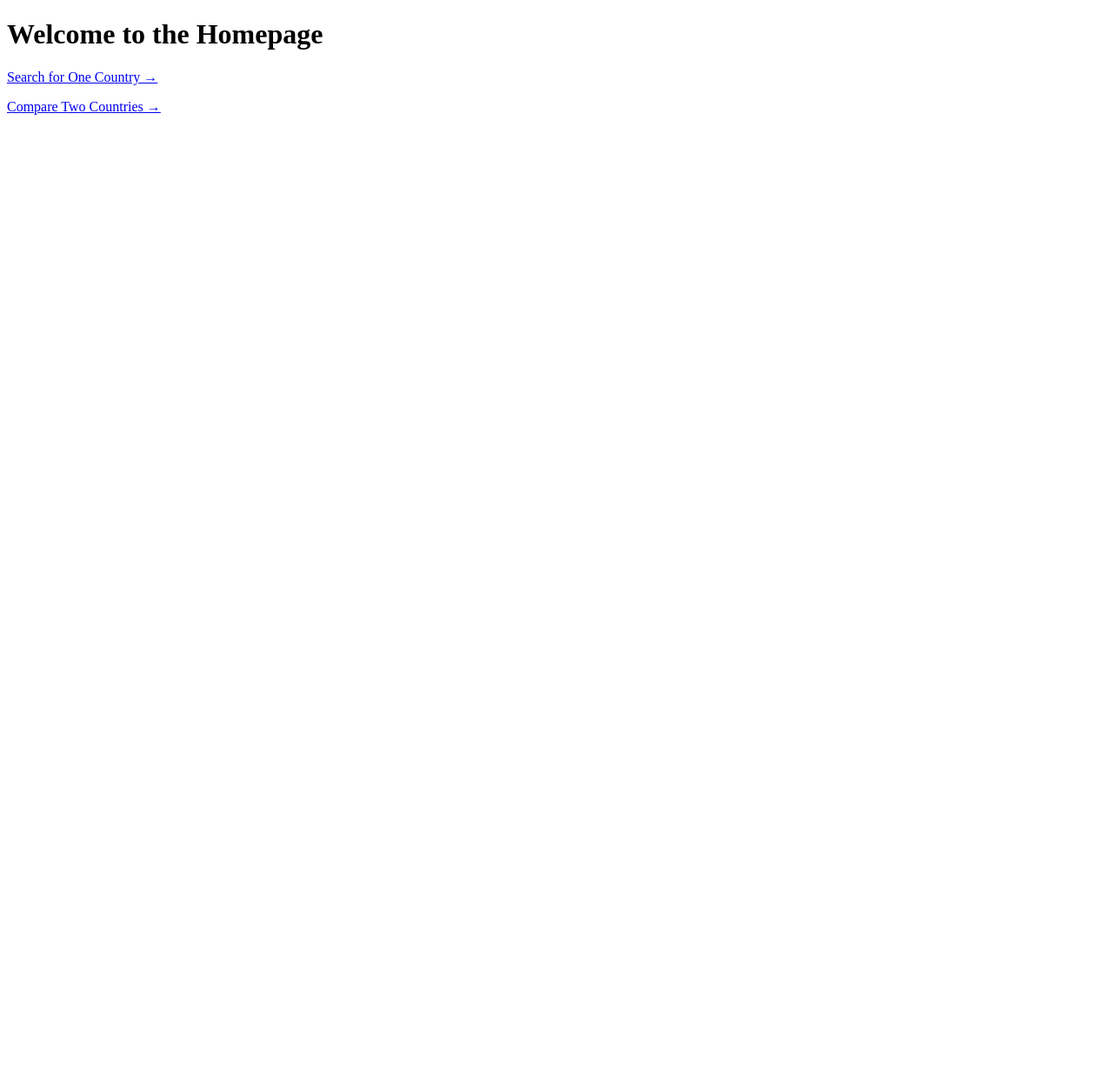
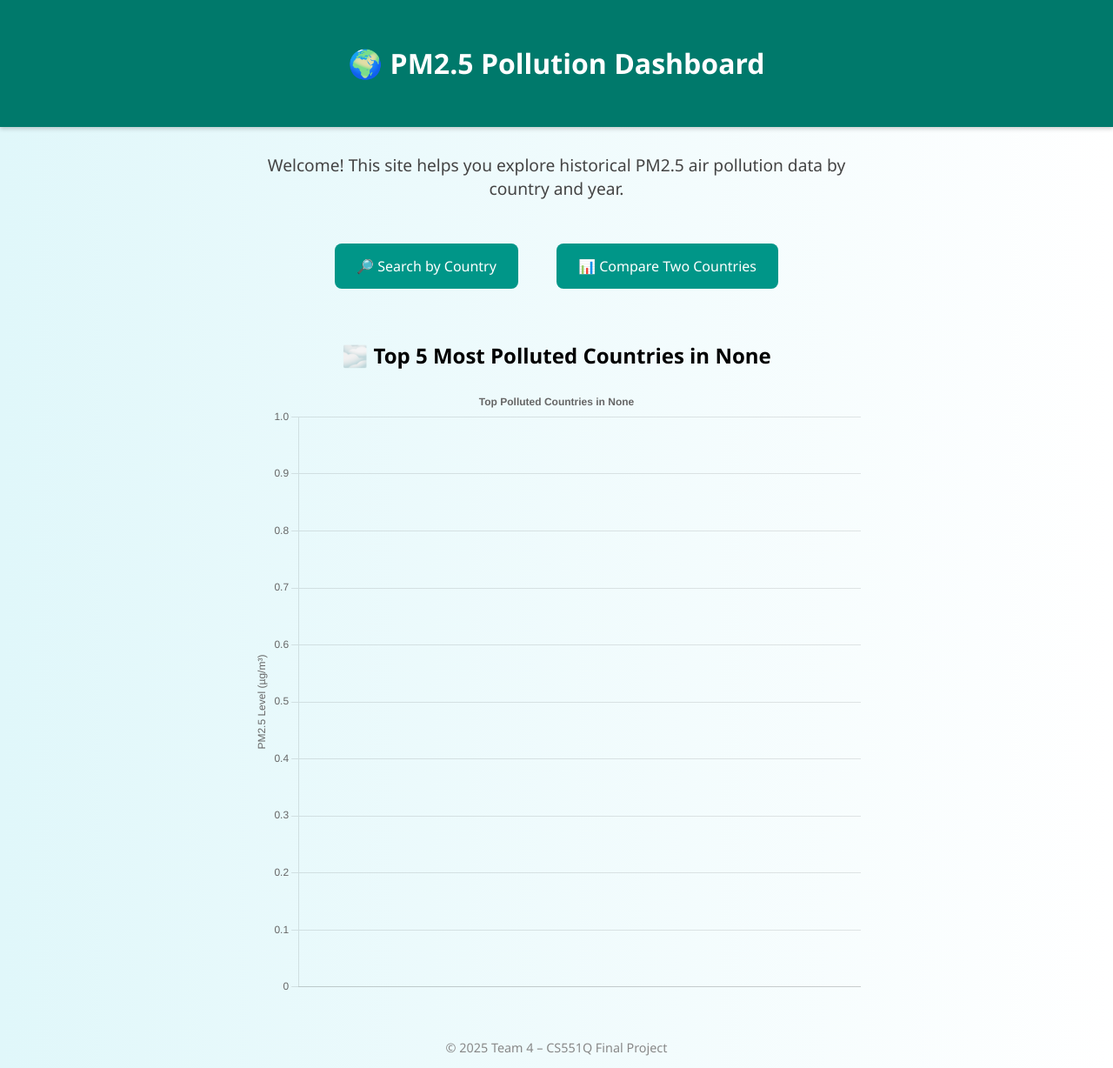
Before and after one commit to sita1013/Team_4_Deployment, a Django app: page / in a window 1280 px wide. Shown: the whole page at 87% size. Before the commit the page ends 132 px from the top, so only its background shows below. Run offline with Django 5.2, Linux system fonts and the light colour scheme; data that the repository does not hold is empty.

Commit message:
homepage updated

```diff
--- a/countries/templates/countries/homepage.html
+++ b/countries/templates/countries/homepage.html
@@ -1,11 +1,125 @@
 <!DOCTYPE html>
 <html>
 <head>
-    <title>Homepage</title>
+    <title>PM2.5 Dashboard</title>
+    <script src="https://cdn.jsdelivr.net/npm/chart.js"></script>
+    <style>
+        body {
+            font-family: 'Segoe UI', sans-serif;
+            background: linear-gradient(to right, #e0f7fa, #ffffff);
+            margin: 0;
+            padding: 0;
+            text-align: center;
+        }
+
+        header {
+            background-color: #00796b;
+            color: white;
+            padding: 30px 10px;
+            box-shadow: 0 2px 5px rgba(0,0,0,0.2);
+        }
+
+        .intro {
+            margin: 30px auto;
+            max-width: 700px;
+            font-size: 1.2em;
+            color: #444;
+        }
+
+        .btn {
+            display: inline-block;
+            padding: 15px 25px;
+            margin: 20px;
+            font-size: 1em;
+            color: white;
+            background-color: #009688;
+            border: none;
+            border-radius: 8px;
+            text-decoration: none;
+            transition: background-color 0.3s ease;
+        }
+
+        .btn:hover {
+            background-color: #00796b;
+        }
+
+        .chart-container {
+            max-width: 700px;
+            margin: 40px auto;
+        }
+
+        footer {
+            margin-top: 50px;
+            color: #888;
+            font-size: 0.9em;
+        }
+    </style>
 </head>
 <body>
-    <h1>Welcome to the Homepage</h1>
-    <p><a href="{% url 'pm25_lookup' %}">Search for One Country →</a></p>
-    <p><a href="{% url 'barchart_compare' %}">Compare Two Countries →</a></p>
+    <header>
+        <h1>🌍 PM2.5 Pollution Dashboard</h1>
+    </header>
+
+    <div class="intro">
+        <p>Welcome! This site helps you explore historical PM2.5 air pollution data by country and year.</p>
+    </div>
+
+    <a href="{% url 'pm25_lookup' %}" class="btn">🔎 Search by Country</a>
+    <a href="{% url 'barchart_compare' %}" class="btn">📊 Compare Two Countries</a>
+
+    <!-- 图表区域 -->
+    <div class="chart-container">
+        <h2>🌫️ Top 5 Most Polluted Countries in {{ latest_year }}</h2>
+        <canvas id="pm25Chart" height="300"></canvas>
+    </div>
+
+    <footer>
+        <p>&copy; 2025 Team 4 – CS551Q Final Project</p>
+    </footer>
+
+    <script>
+        const countries = {{ countries_json|safe }};
+        const values = {{ values_json|safe }};
+
+        const ctx = document.getElementById('pm25Chart').getContext('2d');
+        const pm25Chart = new Chart(ctx, {
+            type: 'bar',
+            data: {
+                labels: countries,
+                datasets: [{
+                    label: 'PM2.5 Level (µg/m³)',
+                    data: values,
+                    backgroundColor: 'rgba(0, 150, 136, 0.7)',
+                    borderRadius: 8
+                }]
+            },
+            options: {
+                responsive: true,
+                plugins: {
+                    legend: { display: false },
+                    title: {
+                        display: true,
+                        text: 'Top Polluted Countries in {{ latest_year }}'
+                    },
+                    tooltip: {
+                        callbacks: {
+                            label: function(context) {
+                                return context.dataset.label + ": " + context.parsed.y + " µg/m³";
+                            }
+                        }
+                    }
+                },
+                scales: {
+                    y: {
+                        beginAtZero: true,
+                        title: {
+                            display: true,
+                            text: 'PM2.5 Level (µg/m³)'
+                        }
+                    }
+                }
+            }
+        });
+    </script>
 </body>
 </html>
--- a/countries/views.py
+++ b/countries/views.py
@@ -1,8 +1,21 @@
 from django.shortcuts import render
 from .models import PM25Record, Country
+from django.db.models import Max
 
 def homepage(request):
-    return render(request, 'countries/homepage.html')
+
+    latest_year = PM25Record.objects.aggregate(Max('year'))['year__max']
+
+    top_records = PM25Record.objects.filter(year=latest_year).order_by('-value')[:5]
+
+    countries = [record.country.name for record in top_records]
+    values = [record.value for record in top_records]
+
+    return render(request, 'countries/homepage.html', {
+        'countries_json': countries,
+        'values_json': values,
+        'latest_year': latest_year,
+    })
 
 def pm25_lookup_view(request):
     selected_country = request.GET.get('country')
--- a/mysite/settings.py
+++ b/mysite/settings.py
@@ -29,6 +29,7 @@ ALLOWED_HOSTS = [
     'localhost',
     '127.0.0.1',
     '*',
+    'crystalenjoy-beatlesmary-8000.codio-box.uk/'
 ]
 
 # Application definition
```
Also changed, not shown: countries/management/__init__.py (added), countries/management/commands/__init__.py (added).
